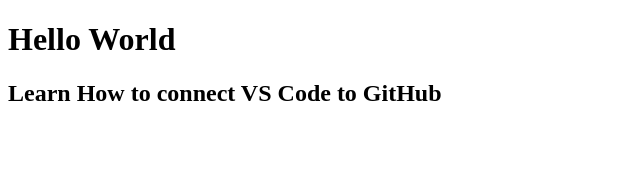
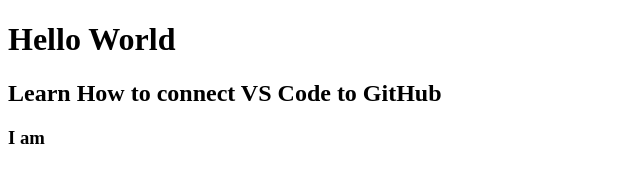
Before and after one commit to PrajaktaKadam1998/GitProject_VSCode, a plain HTML site: page index.html in a window 1280 px wide. Shown: the full height of the page, 0-640 px from the left. Drawn offline with Linux system fonts and the light colour scheme.

Commit message:
index file changed

```diff
--- a/index.html
+++ b/index.html
@@ -10,5 +10,6 @@
     <body>
         <h1>Hello World</h1>
         <h2>Learn How to connect VS Code to GitHub</h2>
+        <h3>I am <H3></H3></h3>
     </body>
 </html>
```
